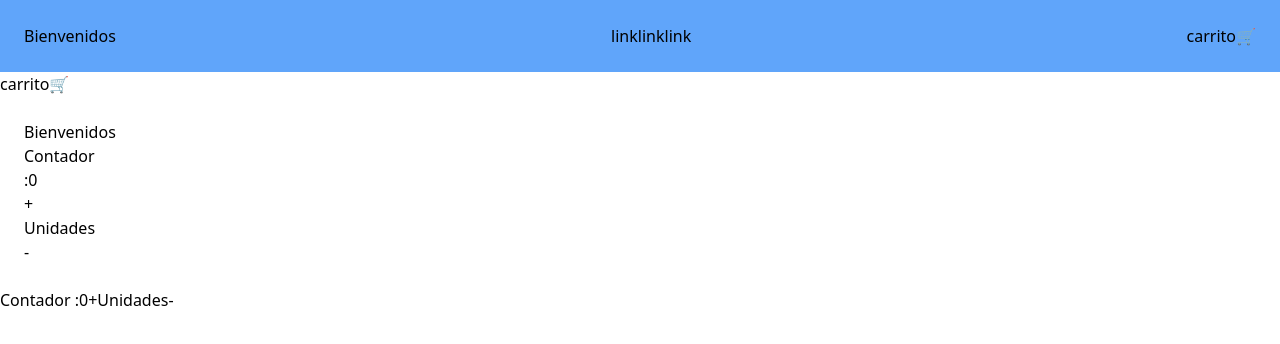
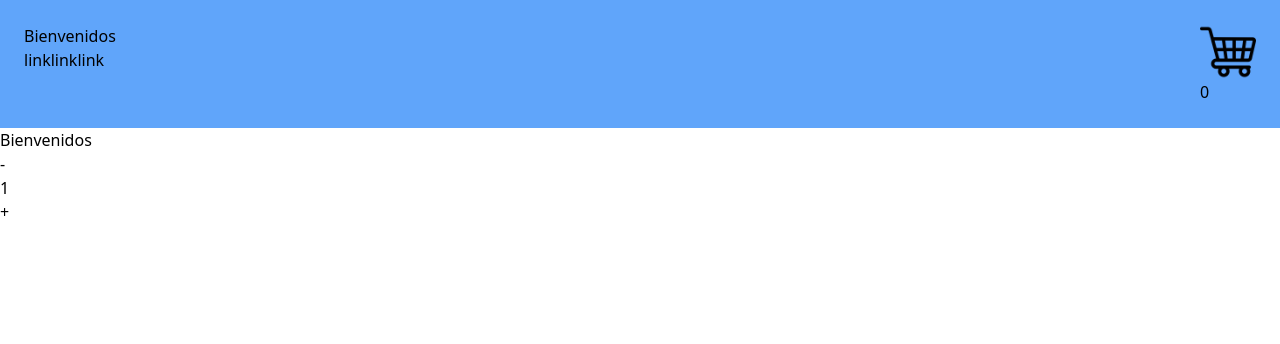
Before and after one commit to shirleytique911/PreEntrega1Tique, a React (Create React App) app: page / in a window 1280 px wide. Shown: the top 344 px of the page. Built offline with nearby package versions, Linux system fonts and the light colour scheme.

Commit message:
se organiza en carpetas y estructura

```diff
--- a/src/App.js
+++ b/src/App.js
@@ -1,9 +1,11 @@
 
 // import { ChakraProvider } from '@chakra-ui/react'
-import Nav from "./Nav"
-import CarWindget from "./CartWindget";
-import ItemListContainer from "./ItemListContainer";
-import ItemCount from "./componentes/ItemCount";
+
+import NavBar from "./componentes/Navbar/NavBar";
+import ItemListContainer from "./componentes/ItemLisContainer/ItemListContainer";
+import ItemCount from "./componentes/ItemCount/ItemCount";
+
+
 // function App() {
 //   // 2. Wrap ChakraProvider at the root of your app
 //   return (
@@ -16,19 +18,12 @@
 
 function App() {
   return (
-    <>
-    <Nav/>
-    <CarWindget/>
- <main class="p-6 w-16">
-    <ItemListContainer greeting ="Bienvenidos" />
+    <div className="App">
+    <NavBar/>
 
-    </main>
-
-    <ItemCount/>
-
-    </>
-
-
+ <ItemListContainer greeting ={'Bienvenidos'} />
+ <ItemCount initial={1} stock={10} onAdd={(quantity) => console.log('cantidad agregada',quantity)}/>
+ </div>
 
   );
 }
--- a/src/CartWindget.js
+++ /dev/null
@@ -1,20 +0,0 @@
-
-
-
-function CarWindget()  {
-    return(
-        <>
-
-                <a href="#">carrito🛒
-                </a>
-
-
-
-
-
-        </>
-    )
-
-}
-
-export default CarWindget;
--- a/src/ItemListContainer.js
+++ /dev/null
@@ -1,17 +0,0 @@
-import ItemCount from "./componentes/ItemCount";
-
-const onAdd =()=>{
-    alert("GRACIAS POR SU COMPRA")
-}
-
-const ItemListContainer =(props)=> {
-    return(
-        <div>
-
-       <h1>{props.greeting}</h1>
-       <ItemCount initial={1} stock={8} onAdd={onAdd}/>
-       </div>
-    )
-}
-
-export default ItemListContainer;
--- a/src/Nav.js
+++ /dev/null
@@ -1,26 +0,0 @@
-import CarWindget from "./CartWindget";
-
-
-
-
-
-function Nav (){
-    return(
-    <>
-<nav  className="flex justify-between p-6 bg-blue-400 ">
-
-        <h1>Bienvenidos</h1>
-        <ul >
-        <a href="#">link</a>
-      <a href="#">link</a>
-      <a href="#">link</a>
-      </ul>
-      <CarWindget/>
-      </nav>
-
-    </>
-)
-
-}
-
-export default Nav;
--- /dev/null
+++ b/src/componentes/CarWindget/CartWindget.js
@@ -0,0 +1,20 @@
+import carrito from './assets/carrito de compras.png'
+const CarWindget=() =>  {'Cartwidget'
+
+    return(
+
+                <div >
+
+<img src={carrito} alt="carrito-wdiget"className=" w-14" />
+
+0
+                </div>
+
+
+
+
+    )
+
+}
+
+export default CarWindget;
--- a/src/componentes/ItemCount.js
+++ /dev/null
@@ -1,34 +0,0 @@
-
-
-import { useState } from "react";
-
-function ItemCount (props) {
-
-    const [count,setCount] =useState(0)
-    const  handleSumar =() =>{
-        setCount(count +1)
-    }
-
-    const  handleComprar =() =>{
-        alert(`comprar ${count} productos seleccionados`)
-        props.onAdd()
-    }
-
-    const  handleRestar =() =>{
-        setCount(count - 1)
-    }
-
-    return(
-
-       <div>
-        <p>Contador :{count}
-        <button onClick={handleSumar}>+</button>
-        <button onClick={handleComprar}>Unidades</button>
-        <button onClick={handleRestar}>-</button>
-
-        </p>
-       </div>
-    )
-}
-
-export default ItemCount;
--- /dev/null
+++ b/src/componentes/ItemCount/ItemCount.js
@@ -0,0 +1,46 @@
+
+
+import { useState } from 'react'
+
+const ItemCount =({stock,initial,onAdd}) =>{
+    const [ quantity ,  setQuantity] =useState(initial)
+
+    const incremet =() =>{
+        if(quantity < stock){
+            setQuantity(quantity+1)
+        }
+
+    }
+
+
+    const  decrement =() =>{
+        if(quantity >1){
+            setQuantity(quantity -1)
+        }
+
+    }
+
+
+    return(
+
+<div className='Counter'>
+        <div className='Controls'>
+        <button className="Button" onClick={decrement}>-</button>
+        <h4 className='Number'>{quantity}</h4>
+        <button  className="Button"onClick={incremet}>+</button>
+
+
+        </div>
+       <div>
+
+       <button className="Button" onClick={() => onAdd(quantity)} disabled ={!stock}>
+
+       </button>
+
+
+    </div>
+    </div>
+       )
+}
+
+export default ItemCount;
--- /dev/null
+++ b/src/componentes/ItemLisContainer/ItemListContainer.js
@@ -0,0 +1,14 @@
+// import ItemCount from "../ItemCount/ItemCount";
+
+
+
+const ItemListContainer =({greeting})=> {
+    return(
+    <div>
+
+        <h1>{greeting}</h1>
+    </div>
+    )
+}
+
+export default ItemListContainer;
--- /dev/null
+++ b/src/componentes/Navbar/NavBar.js
@@ -0,0 +1,23 @@
+import CarWindget from "../CarWindget/CartWindget";import ItemCount from "../ItemCount/ItemCount";
+//  'Carwindget'
+
+
+const NavBar =() =>{
+    return(
+<nav  className="flex justify-between p-6 bg-blue-400 ">
+<div >
+        <h1 >Bienvenidos</h1>
+
+        <button >link</button>
+      <button >link</button>
+      <button >link</button>
+      </div>
+
+      <CarWindget/>
+      </nav>
+
+);
+
+}
+
+export default NavBar;
```
Also changed, not shown: src/componentes/CarWindget/assets/carrito de compras.png (added), src/componentes/ItemCount/ItemCount.css (added).
